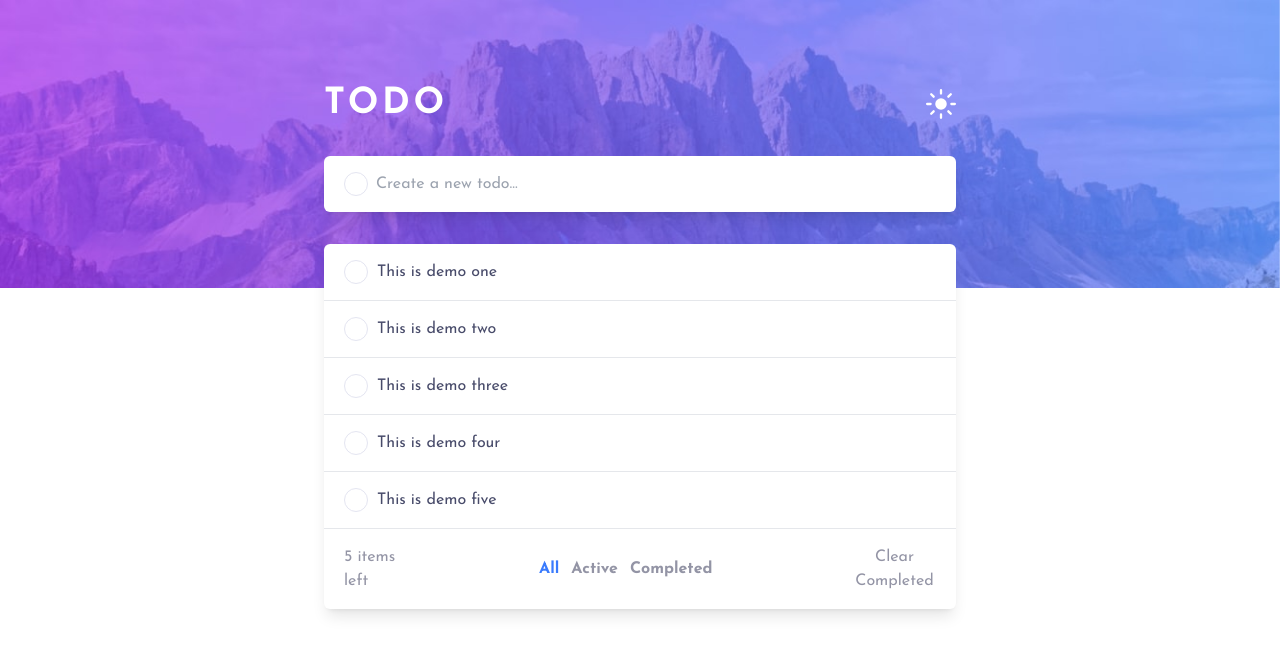
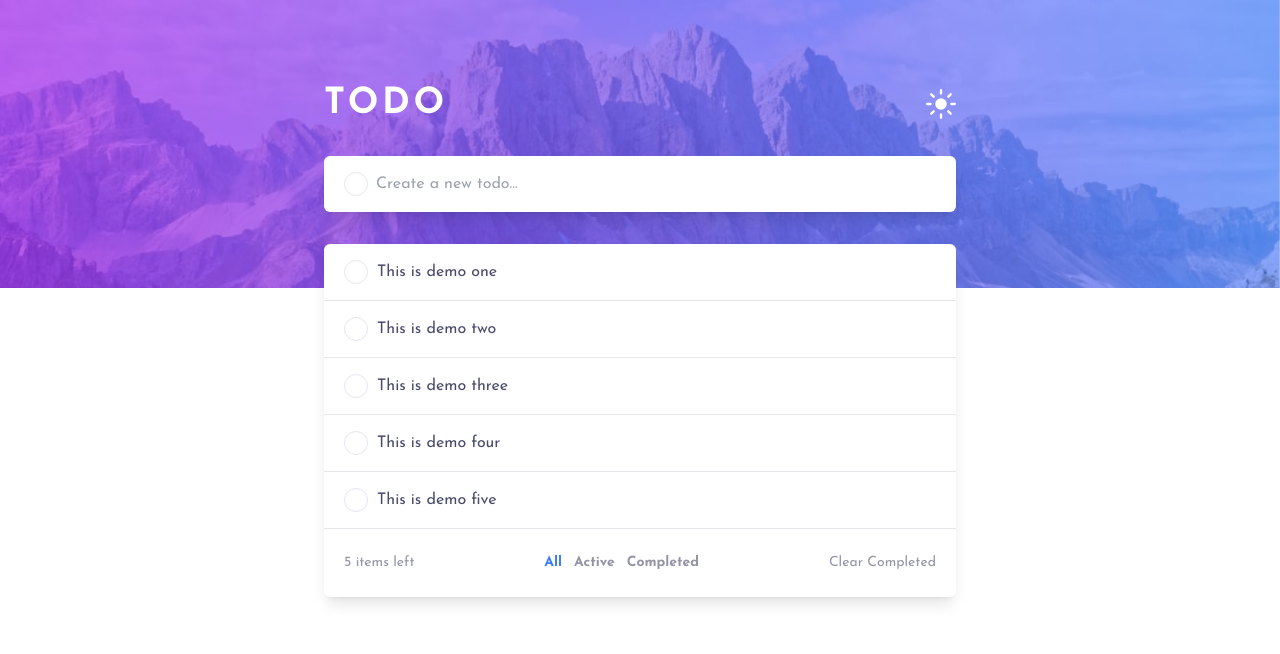
Before and after one commit to coderSuresh/todo-list, a Next.js app: page / in a window 1280 px wide. Shown: the top 654 px of the page. Built offline with nearby package versions, Linux system fonts and the light colour scheme.

Commit message:
fix position of filter btns

```diff
--- a/components/ListControls.tsx
+++ b/components/ListControls.tsx
@@ -2,13 +2,13 @@ import React from 'react'
 
 const ListControls = () => {
     return (
-        <div className='flex px-5 py-2 justify-between gap-5 items-center text-grayish-text'>
+        <div className='flex px-5 py-2 justify-between items-center text-sm text-grayish-text'>
 
             <div>
                 <p>5 items left</p>
             </div>
 
-            <div className='flex gap-3 font-bold md:static absolute -bottom-14 bg-card-bg py-2 px-5 w-full justify-center'>
+            <div className='flex md:w-fit w-full gap-3 font-bold md:static absolute -bottom-16 left-0 right-0 rounded-md bg-card-bg py-2 px-5 justify-center'>
                 <button className='text-bright-blue hover:text-text-hovered'>All</button>
                 <button className='hover:text-text-hovered'>Active</button>
                 <button className='hover:text-text-hovered'>Completed</button>
```
